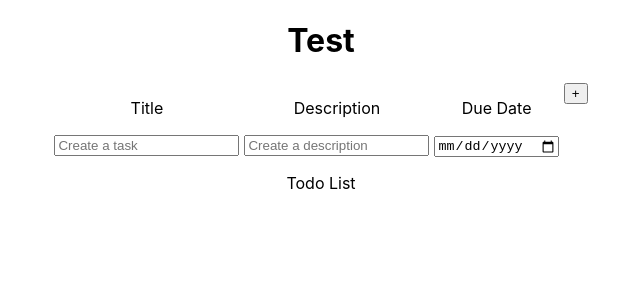
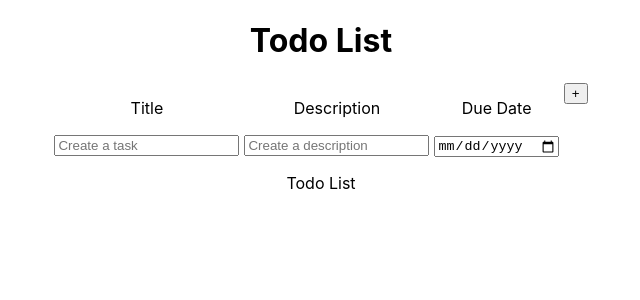
Before and after one commit to NawImNate/amesiteToDo, a React (Create React App) app in the folder client/: page / in a window 1280 px wide. Shown: the top 300 px of the page, without its empty margins (319-959 px from the left). Built offline with nearby package versions, Linux system fonts and the light colour scheme.

Commit message:
imported useState

```diff
--- a/client/src/App.js
+++ b/client/src/App.js
@@ -1,4 +1,6 @@
+import React, { useState } from "react";
 import "./App.css";
+//Components
 import Form from "./Form";
 import TodoList from "./TodoList";
 
@@ -6,7 +8,7 @@ function App() {
   return (
     <div className="App">
       <header>
-        <h1>Test</h1>
+        <h1>Todo List</h1>
         <Form />
         <TodoList />
       </header>
```
